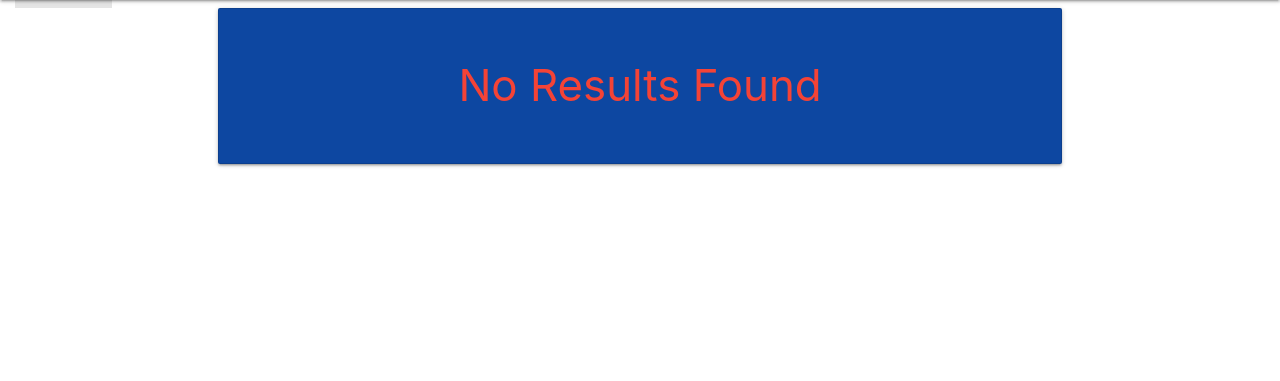
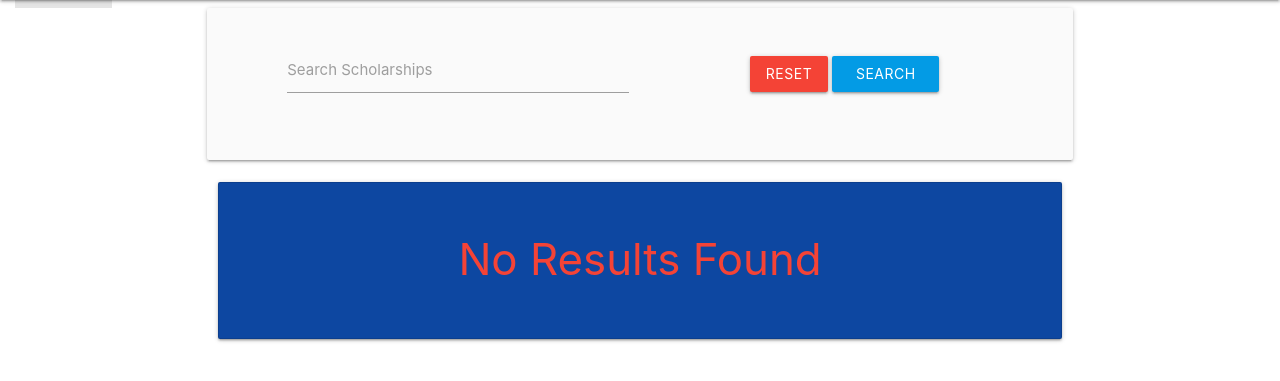
Before and after one commit to tracyjohnson213/tracker, a Flask app: page /get_scholarships in a window 1280 px wide. Shown: the part 64-445 px from the top of the page. Run offline with Flask 2, Linux system fonts and the light colour scheme; data that the repository does not hold is empty; some libraries are stand-ins or nearby versions.

Commit message:
Add search of text feature to scholarships

```diff
--- a/app.py
+++ b/app.py
@@ -89,6 +89,17 @@ def get_scholarships():
     scholarships = mongo.db.scholarships.find(
         {"scholarship_status": "Active"}
     )
+    return render_template("scholarships.html",
+                           scholarships=scholarships)
+
+
+@app.route("/search", methods=["GET", "POST"])
+def search():
+    query = request.form.get("query")
+    scholarships = list(mongo.db.scholarships.find(
+        {"scholarship_status": "Active",
+         "$text": {"$search": query}
+         }))
     return render_template("scholarships.html",
                            scholarships=scholarships)
 
--- a/templates/scholarships.html
+++ b/templates/scholarships.html
@@ -1,5 +1,24 @@
 {% extends "base.html" %}
 {% block content %}
+
+    <div class="row card-panel grey lighten-5">
+        <form action="{{ url_for('search') }}" method="post" class="col s12">
+            <div class="row valign-wrapper center-align">
+                <div class="input-field col s12 m8">
+                    <i class="fas fa-search prefix light-blue-text text-darken-4"></i>
+                    <input type="text" name="query" id="query" minlength="3" class="validate" required>
+                    <label for="query">Search Scholarships</label>
+                </div>
+                <div class="col s12 m4">
+                    <a href="{{ url_for('get_scholarships') }}" class="red btn text-shadow">Reset</a>
+                    <button type="submit" class="light-blue darken-1 btn text-shadow">
+                        <i class="fas fa-search left"></i> Search
+                    </button>
+                </div>
+            </div>
+        </form>
+    </div>
+
     {% for scholarship in scholarships %}
         <div class="row">
             <div class="col s12 m6">
```
Also changed, not shown: textindexcommands.md (added, +27 -0 lines).
